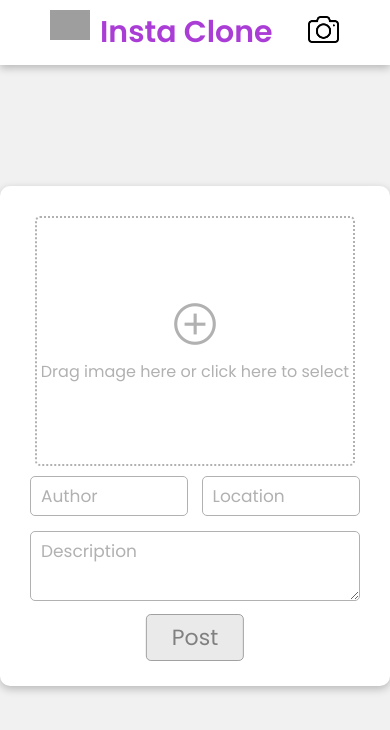
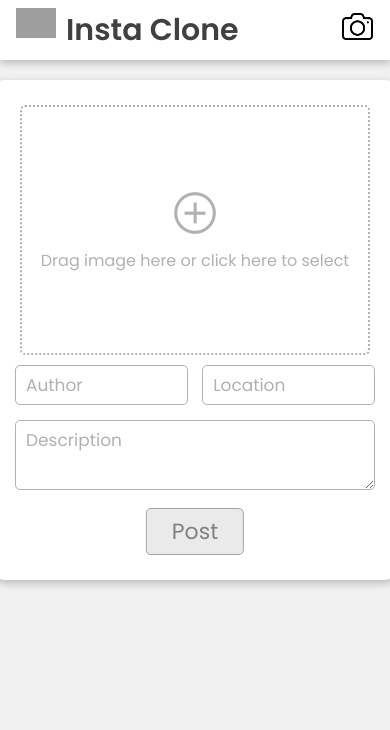
Before and after one commit to apurba2001/Insta_Clone_Client, a React (Create React App) app: page /create-post in a window 390 px wide. Shown: the top 730 px of the page. Built offline with nearby package versions, Linux system fonts and the light colour scheme; grey boxes are pictures that could not be loaded.

Commit message:
maked the webapp responsive

```diff
--- a/src/App.css
+++ b/src/App.css
@@ -106,7 +106,7 @@
 .insta-text{
   padding: 0 10px;
   font-size:30px;
-  color: #ab3dd7;
+  color: rgb(65, 64, 64);
 }
 .heart-icon{
   width: 20px;
@@ -141,3 +141,10 @@
   }
 
 }
+@media only screen and (max-width: 420px) {
+  .doc-head{
+    height: 60px;
+    padding: 15px 16px;
+  }
+
+}
--- a/src/components/Form.jsx
+++ b/src/components/Form.jsx
@@ -77,15 +77,16 @@ const Form = () => {
         </div>)
 
     return (
-        <>
+        <div className='main-form-container'>
             <Header />
+            <div className='form-main'>
             <div className="form-container">
                 <form className="form" onSubmit={submitForm} autoComplete="off" >
                     <div {...getRootProps()} className="drop-section" style={dropStyle}>
                         <input {...getInputProps()} />
                         {!selectedFile &&
                             <>
-                                <span class="material-symbols-outlined md-48">
+                                <span className="material-symbols-outlined md-48">
                                     add_circle
                                 </span>
                                 <div>Drag image here or click here to select</div>
@@ -134,7 +135,8 @@ const Form = () => {
                     </button>
                 </form>
             </div>
-        </>
+            </div>
+        </div>
     )
 }
 
--- a/src/components/form.css
+++ b/src/components/form.css
@@ -106,3 +106,27 @@ textarea::placeholder{
         opacity: 1;
     }
 }
+@media only screen and (max-width: 420px) {
+    .doc-head{
+    height: 60px;
+    padding: 15px 16px;
+  }
+ .form-container{
+    height: auto;
+    width: 400px;
+
+ }
+ .form{
+    padding: 20px 20px;
+    margin: 0;
+ }
+  .form-main{
+    width: 100%;
+    margin: 20px 0;
+    height: auto;
+    width: auto;
+    display: flex;
+    justify-content: center;
+  }
+
+}
--- a/src/components/home.css
+++ b/src/components/home.css
@@ -6,7 +6,6 @@
     height: 100vh;
     justify-content: center;
     align-items: center;
-
 }
 .loding-page{
     width: 1000px;
@@ -74,3 +73,41 @@ p{
         opacity:1;
     }
 }
+
+@media only screen and (max-width: 420px) {
+  .loding-page{
+    flex-direction: column;
+    height: auto;
+  }
+  .image-section{
+    margin-top: 80px;
+    margin-bottom: 10px;
+  }
+  .team-image{
+    margin-top: 20px;
+    width: 390px;
+    height: auto;
+  }
+  .enter-section{
+   width: 390px;
+   height: 300px;
+  }
+}
+
+@media only screen and (max-width: 880px) {
+  .team-image{
+    width: 390px;
+    height: auto;
+  }
+  .x-heading{
+    margin-top: 20px;
+  }
+  .enter-section{
+   width: 390px;
+   height: 260px;
+   margin-top: 0;
+  }
+  .enter-button{
+     bottom: 20px;
+  }
+}
```
